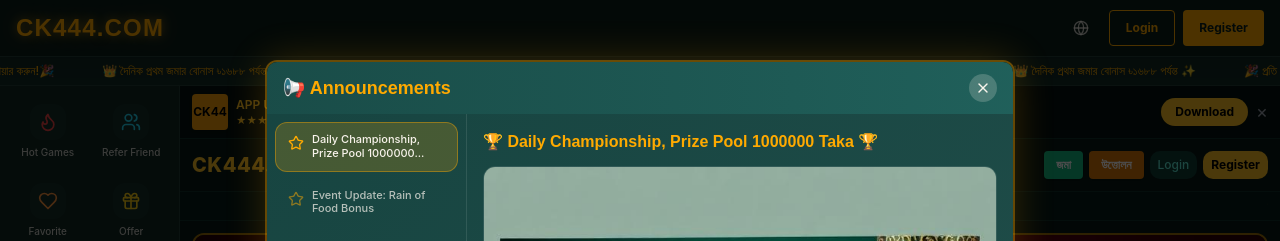
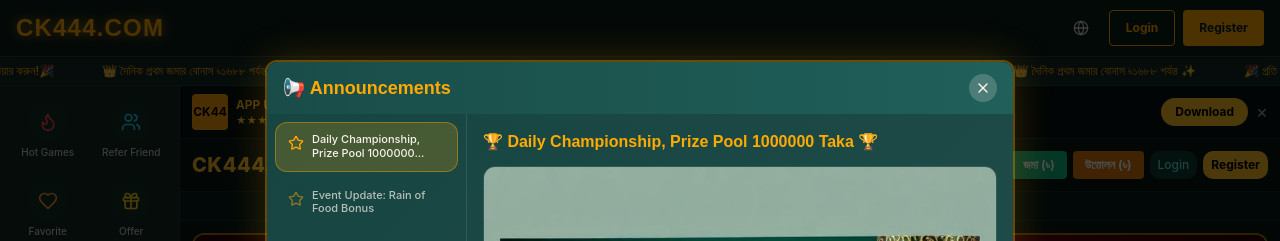
Before and after one commit to projapati2005-netizen/ck44, a React (Vite) app: page / in a window 1280 px wide. Shown: the top 241 px of the page. Built offline with nearby package versions, Linux system fonts and the light colour scheme; no server answers; the database is empty; the HTML template or start-up script is replaced by a standard one.

Commit message:
Update text in Index.tsx for currency display

```diff
--- a/src/pages/Index.tsx
+++ b/src/pages/Index.tsx
@@ -98,8 +98,8 @@ const Index = () => {
           <span className="text-xl font-extrabold text-amber-400 tracking-wide">CK444.COM</span>
         </div>
         <div className="flex items-center gap-1.5">
-          <Link to="/deposit" className="bg-[#10b981] text-white text-xs font-bold px-3 py-1.5 rounded shadow">জমা</Link>
-          <Link to="/withdraw" className="bg-[#d97706] text-white text-xs font-bold px-3 py-1.5 rounded shadow">উত্তোলন</Link>
+          <Link to="/deposit" className="bg-[#10b981] text-white text-xs font-bold px-3 py-1.5 rounded shadow">জমা (৳)</Link>
+          <Link to="/withdraw" className="bg-[#d97706] text-white text-xs font-bold px-3 py-1.5 rounded shadow">উত্তোলন (৳)</Link>
           {!user && (
             <>
               <Button size="sm" onClick={() => navigate("/login")} className="bg-[#0e3b33] text-teal-300 hover:bg-[#0e3b33]/80 text-xs px-2 py-1.5 h-auto">Login</Button>
@@ -111,7 +111,7 @@ const Index = () => {
 
       {/* ৩. নোটিশ বার */}
       <div className="bg-[#051c17] px-3 py-1.5 text-xs text-amber-300 flex items-center gap-2 border-b border-[#0f3029]">
-        <marquee className="text-[11px]">স্বাগত প্রথম জমার বোনাস ৮১৬৮৮ পর্যন্ত! প্রতি শুক্রবার বিশেষ ক্যাশব্যাক এবং রিলোড বোনাস উপভোগ করুন।</marquee>
+        <marquee className="text-[11px]">স্বাগত প্রথম জমার বোনাস ৳৮১৬৮৮ পর্যন্ত! প্রতি শুক্রবার বিশেষ ক্যাশব্যাক এবং রিলোড বোনাস উপভোগ করুন।</marquee>
       </div>
 
       {/* ৪. প্রমোশনাল ব্যানার স্লাইডার */}
```
